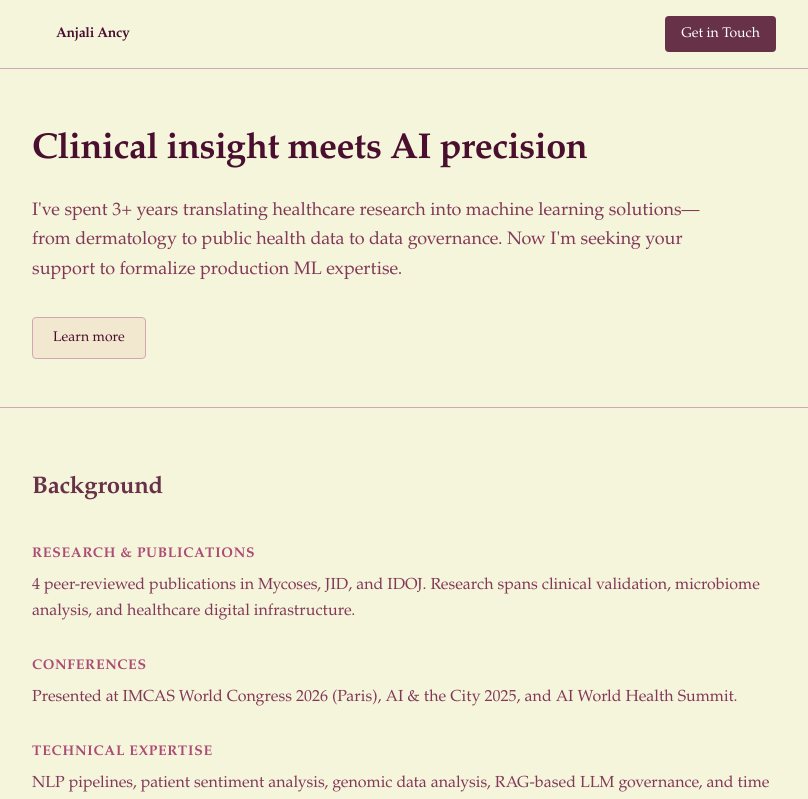
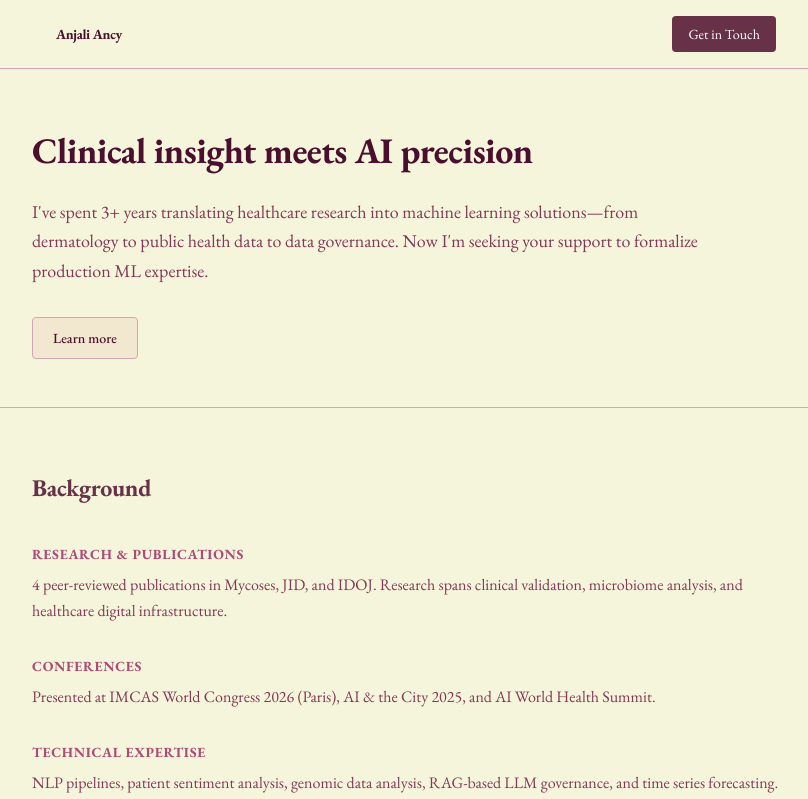
Before and after one commit to anjaliancy/CCAIM-scholarship-pitch, a Next.js app: page / in a window 1280 px wide. Shown: the top 799 px of the page, without its empty margins (224-1032 px from the left). Built offline with nearby package versions, Linux system fonts and the light colour scheme.

Commit message:
Add preconnect links and font stylesheet to index.js
Added preconnect and font stylesheet links for performance optimization.

```diff
--- a/pages/index.js
+++ b/pages/index.js
@@ -19,6 +19,9 @@
     <>
       <Head>
         <title>Anjali Ancy | ML in Healthcare Scholarship</title>
+        <link rel="preconnect" href="https://fonts.googleapis.com" />
+        <link rel="preconnect" href="https://fonts.gstatic.com" crossorigin />
+        <link href="https://fonts.googleapis.com/css2?family=EB+Garamond:ital,wght@0,400..800;1,400..800&display=swap" rel="stylesheet" />
         <meta name="description" content="Scholarship request for ML in Healthcare Summer School" />
         <meta name="viewport" content="width=device-width, initial-scale=1" />
       </Head>
```
